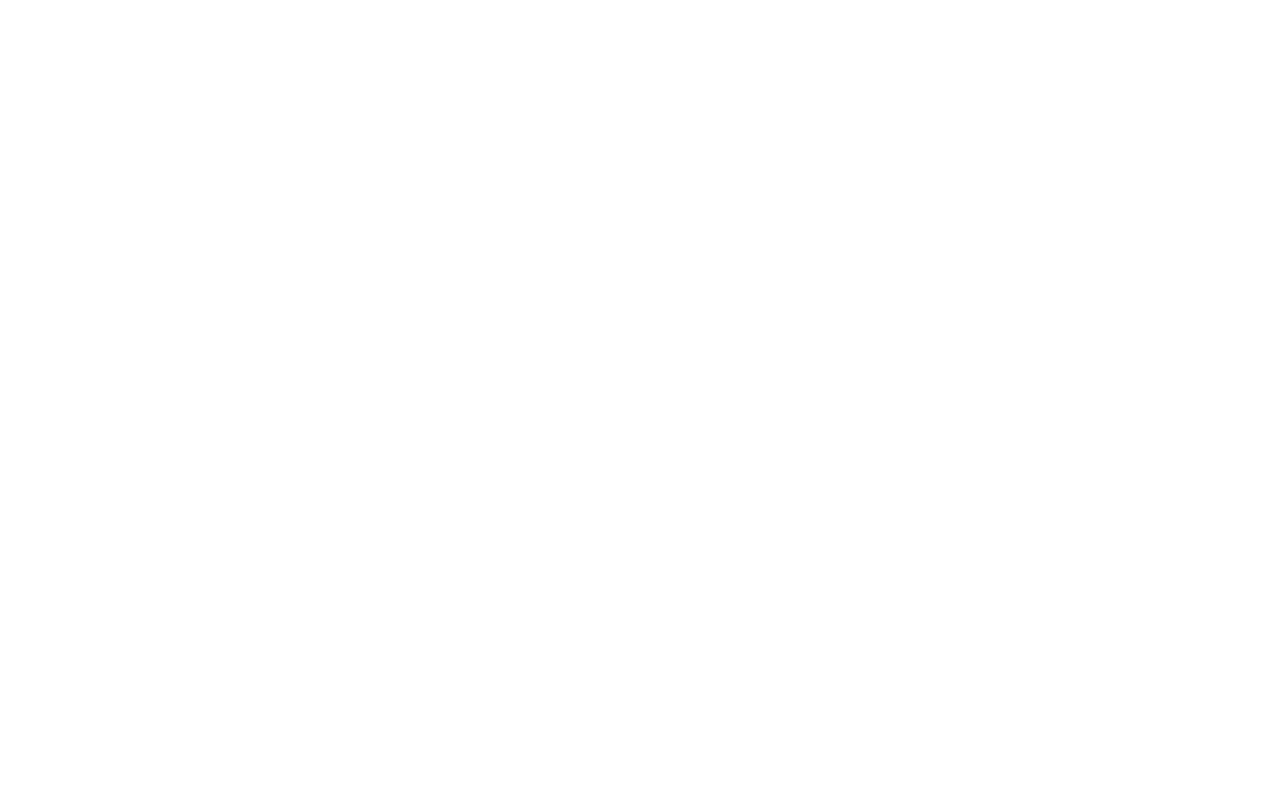
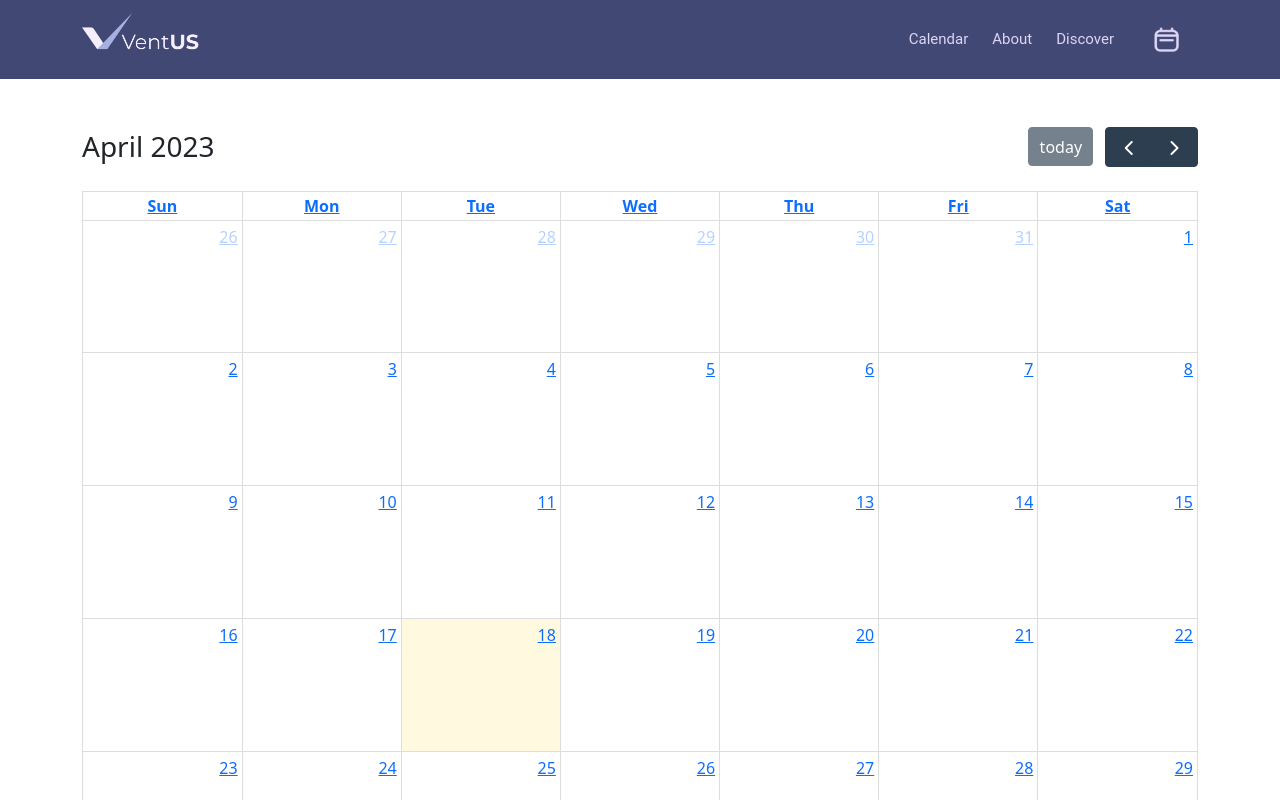
Before and after one commit to gatotbima1104/front-end-E-binar, a React (Create React App) app: page /calendar in a window 1280 px wide. Before the commit this address had no page. Shown: the top 800 px of the page. Built offline with nearby package versions, Linux system fonts and the light colour scheme; no server answers.

Commit message:
add fitur calendar

```diff
--- a/package.json
+++ b/package.json
@@ -3,11 +3,14 @@
   "version": "0.1.0",
   "private": true,
   "dependencies": {
+    "@fullcalendar/daygrid": "^6.1.8",
+    "@fullcalendar/react": "^6.1.8",
     "@testing-library/jest-dom": "^5.16.5",
     "@testing-library/react": "^13.4.0",
     "@testing-library/user-event": "^13.5.0",
     "axios": "^1.4.0",
     "bootstrap": "^5.2.3",
+    "moment": "^2.29.4",
     "react": "^18.2.0",
     "react-bootstrap": "^2.7.2",
     "react-dom": "^18.2.0",
--- a/src/App.jsx
+++ b/src/App.jsx
@@ -6,6 +6,7 @@
 import Allevents from "./pages/allEvents";
 import DetailPage from "./pages/detailPage";
 import InsertEvent from "./pages/insertEvent";
+import Calender from "./pages/calendar";
 
 
 
@@ -19,6 +20,7 @@
          <Route path="/events" element={<Allevents />} />
          <Route path="/event/:id" element={<DetailPage />} />
          <Route path="/addEvent" element={<InsertEvent />} />
+         <Route path="/calendar" element={<Calender />} />
         </Routes>
       </Router>
   );
--- a/src/components/events.jsx
+++ b/src/components/events.jsx
@@ -117,9 +117,11 @@
                   style={{ objectFit: "cover", height: "150px" }}
                   />
                   <Card.Body>
-                    <Card.Title className="text-white title mb-0">
-                      {event.title}
-                    </Card.Title>
+                  <Link to={`/event/${event.id}`}>
+                      <Card.Title className="text-white title mb-0">
+                        {event.title}
+                      </Card.Title>
+                      </Link>
                     <p className="date">
                       <time className="text-white">{event.date}</time>
                     </p>
--- a/src/components/navigasiBar.jsx
+++ b/src/components/navigasiBar.jsx
@@ -18,8 +18,8 @@
             className="justify-content-end"
           >
             <Nav>
-              <Nav.Link href="/" className="text-menu me-2">
-                Category
+              <Nav.Link href="/calendar" className="text-menu me-2">
+                Calendar
               </Nav.Link>
               <Nav.Link href="/events" className="text-menu me-2">
                 About
--- /dev/null
+++ b/src/pages/calendar.jsx
@@ -0,0 +1,49 @@
+import React, { useEffect, useState } from "react";
+import moment from "moment";
+import dayGridPlugin from "@fullcalendar/daygrid";
+import FullCalendar from "@fullcalendar/react";
+import { axiosInstance } from "../lib/axios";
+import NavigasiBar from "../components/navigasiBar";
+
+const Calender = () => {
+  const [events, setEvents] = useState([]);
+
+  useEffect(() => {
+    // Fetch data from the API
+    const fetchData = async () => {
+      try {
+        const response = await axiosInstance.get("/event");
+        setEvents(response.data);
+      } catch (error) {
+        console.error("Error fetching events:", error);
+      }
+    };
+
+    fetchData();
+  }, []);
+
+  // Format the API data to FullCalendar event format
+  const formatEventsForCalendar = () => {
+    return events.map((event) => ({
+      id: event.id,
+      title: event.title,
+      start: moment(event.date, "DD MMMM YYYY").format("YYYY-MM-DD"),
+      // Other event properties if needed
+    }));
+  };
+
+  return (
+    <div className="calendar">
+      <NavigasiBar />
+      <div className="container mt-5">
+        <FullCalendar
+          plugins={[dayGridPlugin]}
+          initialView="dayGridMonth"
+          events={formatEventsForCalendar()}
+        />
+      </div>
+    </div>
+  );
+};
+
+export default Calender;
```
Also changed, not shown: src/pages/detailPage.jsx (+11 -13 lines), 1 other file (tests, documents, lock files or other folders).
